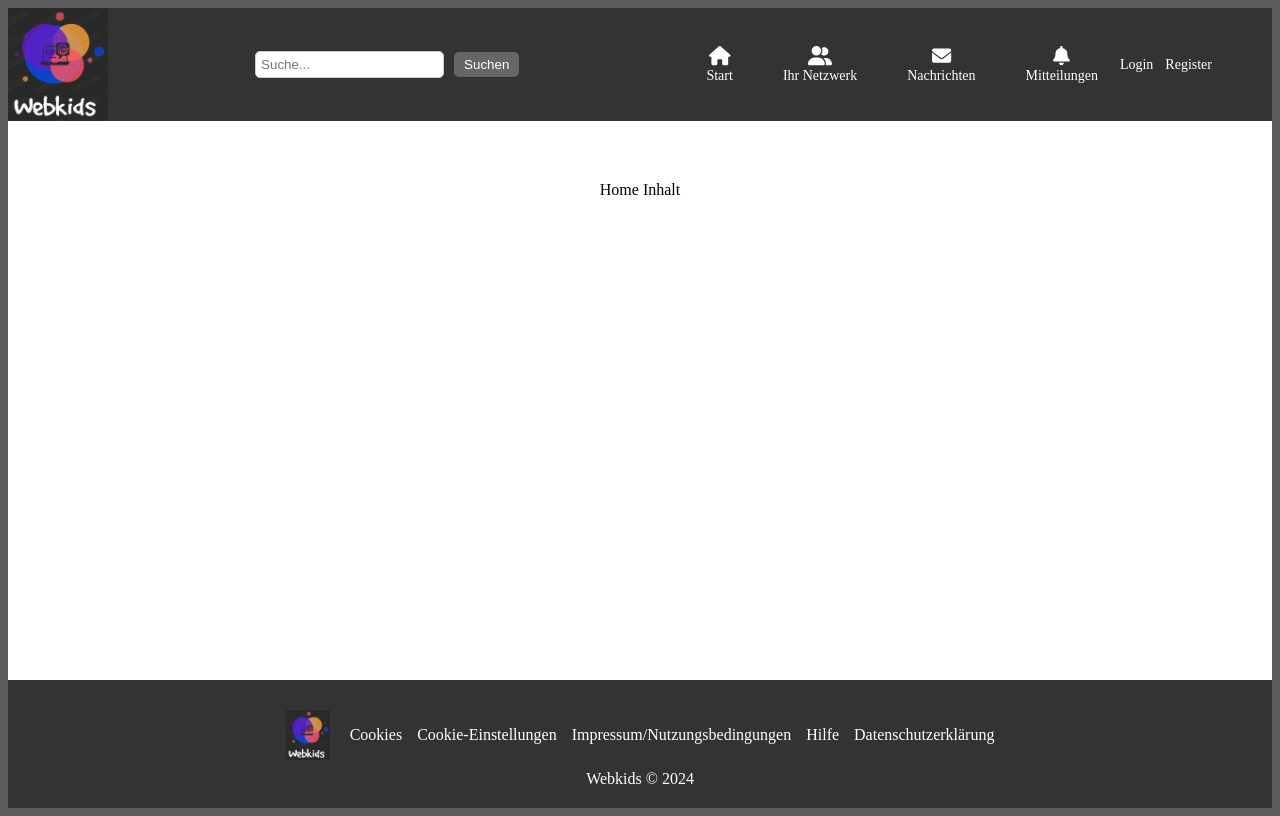
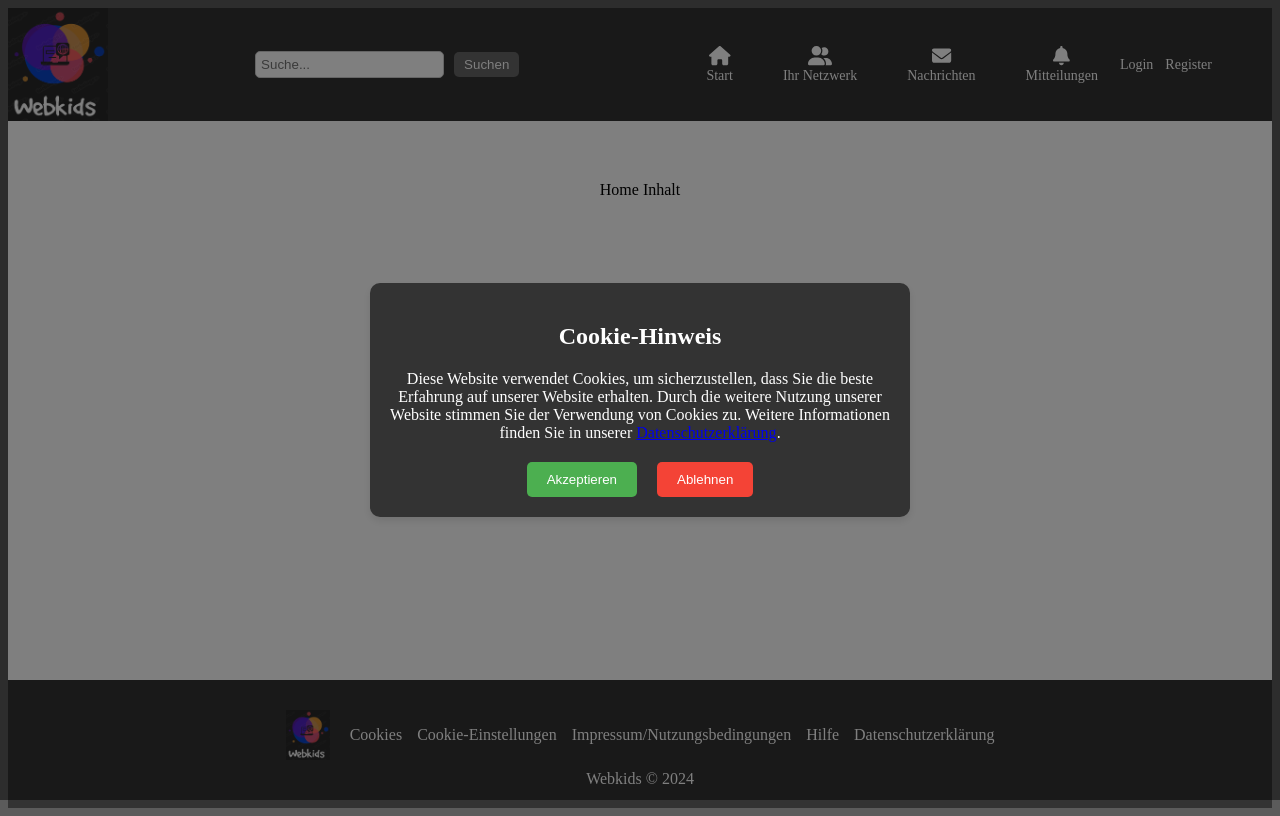
Before and after one commit to PatrickZablocki/Webkids-Webside, a React (Create React App) app in the folder webkids/: page / in a window 1280 px wide. Built offline with nearby package versions, Linux system fonts and the light colour scheme.

Commit message:
Cookie pop up hinzugefügt ist erstmal grob

```diff
--- a/webkids/src/App.js
+++ b/webkids/src/App.js
@@ -9,6 +9,7 @@ import CookieSettings from "./components/Pages/CookieSettings";
 import Impressum from "./components/Pages/Impressum";
 import Help from "./components/Pages/Help";
 import PrivacyPolicy from "./components/Pages/PrivacyPolicy";
+import CookieConsent from "./components/CookieConsent/CookieConsent";
 import styles from "./App.module.css";
 
 function App() {
@@ -26,10 +27,10 @@ function App() {
             <Route path="/impressum" element={<Impressum />} />
             <Route path="/help" element={<Help />} />
             <Route path="/datenschutzerklaerung" element={<PrivacyPolicy />} />
-            {/* Weitere Routen hier hinzufügen */}
           </Routes>
         </div>
         <Footer />
+        <CookieConsent />
       </div>
     </Router>
   );
--- a/webkids/src/components/CookieConsent/CookieConsent.jsx
+++ b/webkids/src/components/CookieConsent/CookieConsent.jsx
@@ -2,13 +2,10 @@ import React, { useState, useEffect } from "react";
 import styles from "./CookieConsent.module.css";
 
 const CookieConsent = () => {
-  const [showPopup, setShowPopup] = useState(false);
+  const [showPopup, setShowPopup] = useState(true);
 
   useEffect(() => {
-    const consent = localStorage.getItem("cookieConsent");
-    if (!consent) {
-      setShowPopup(true);
-    }
+    setShowPopup(true);
   }, []);
 
   const setCookies = () => {
@@ -22,13 +19,11 @@ const CookieConsent = () => {
   };
 
   const handleAccept = () => {
-    localStorage.setItem("cookieConsent", "accepted");
     setShowPopup(false);
     setCookies();
   };
 
   const handleDecline = () => {
-    localStorage.setItem("cookieConsent", "declined");
     setShowPopup(false);
     clearCookies();
   };
@@ -43,11 +38,11 @@ const CookieConsent = () => {
         <div className={styles.content}>
           <h2>Cookie-Hinweis</h2>
           <p>
-            Diese Website verwendet Cookies, um Ihr Erlebnis zu verbessern.
-            Einige Cookies sind notwendig für das Funktionieren der Website,
-            andere helfen uns, das Nutzerverhalten zu analysieren oder Inhalte
-            zu personalisieren. Sie können selbst entscheiden, welche Cookies
-            Sie zulassen möchten.
+            Diese Website verwendet Cookies, um sicherzustellen, dass Sie die
+            beste Erfahrung auf unserer Website erhalten. Durch die weitere
+            Nutzung unserer Website stimmen Sie der Verwendung von Cookies zu.
+            Weitere Informationen finden Sie in unserer{" "}
+            <a href="/datenschutzerklaerung">Datenschutzerklärung</a>.
           </p>
           <div className={styles.actions}>
             <button onClick={handleAccept} className={styles.accept}>
@@ -57,10 +52,6 @@ const CookieConsent = () => {
               Ablehnen
             </button>
           </div>
-          <p>
-            Weitere Informationen finden Sie in unserer{" "}
-            <a href="/datenschutzerklaerung">Datenschutzerklärung</a>.
-          </p>
         </div>
       </div>
     </div>
```
